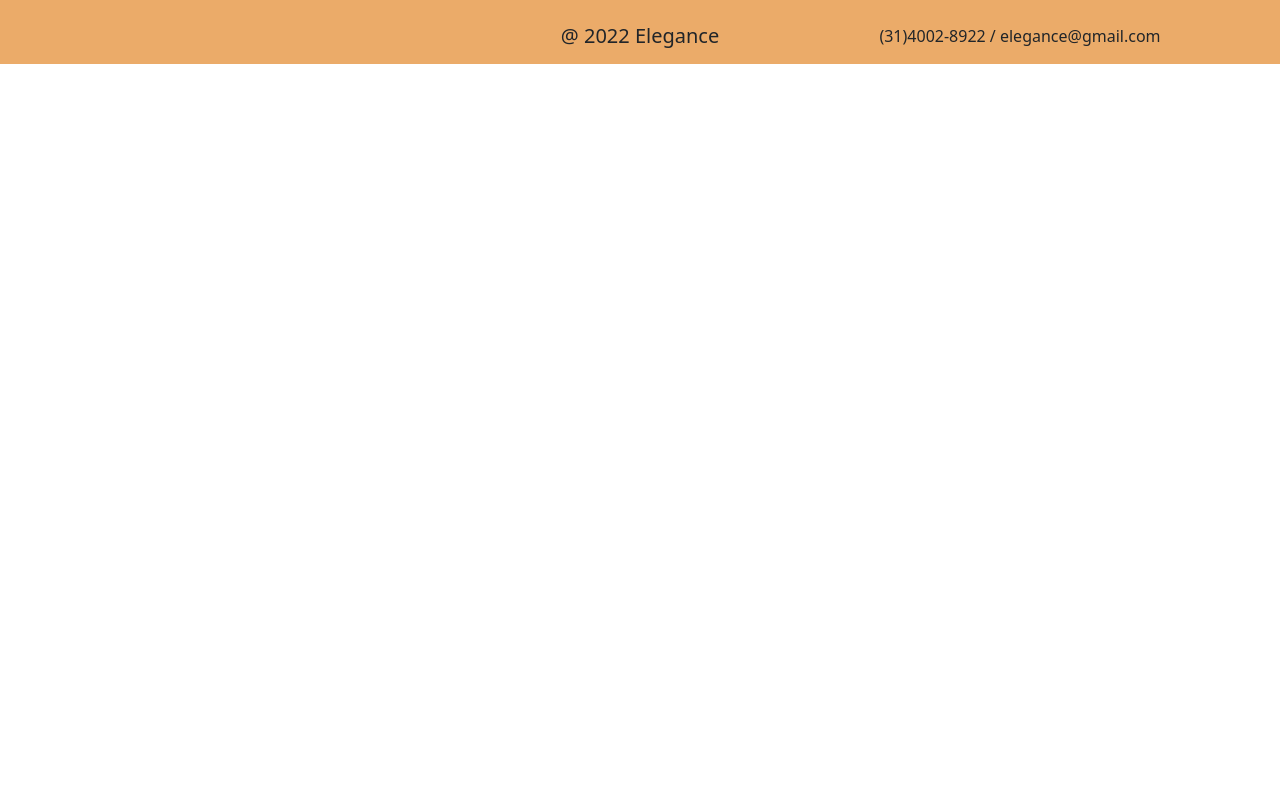
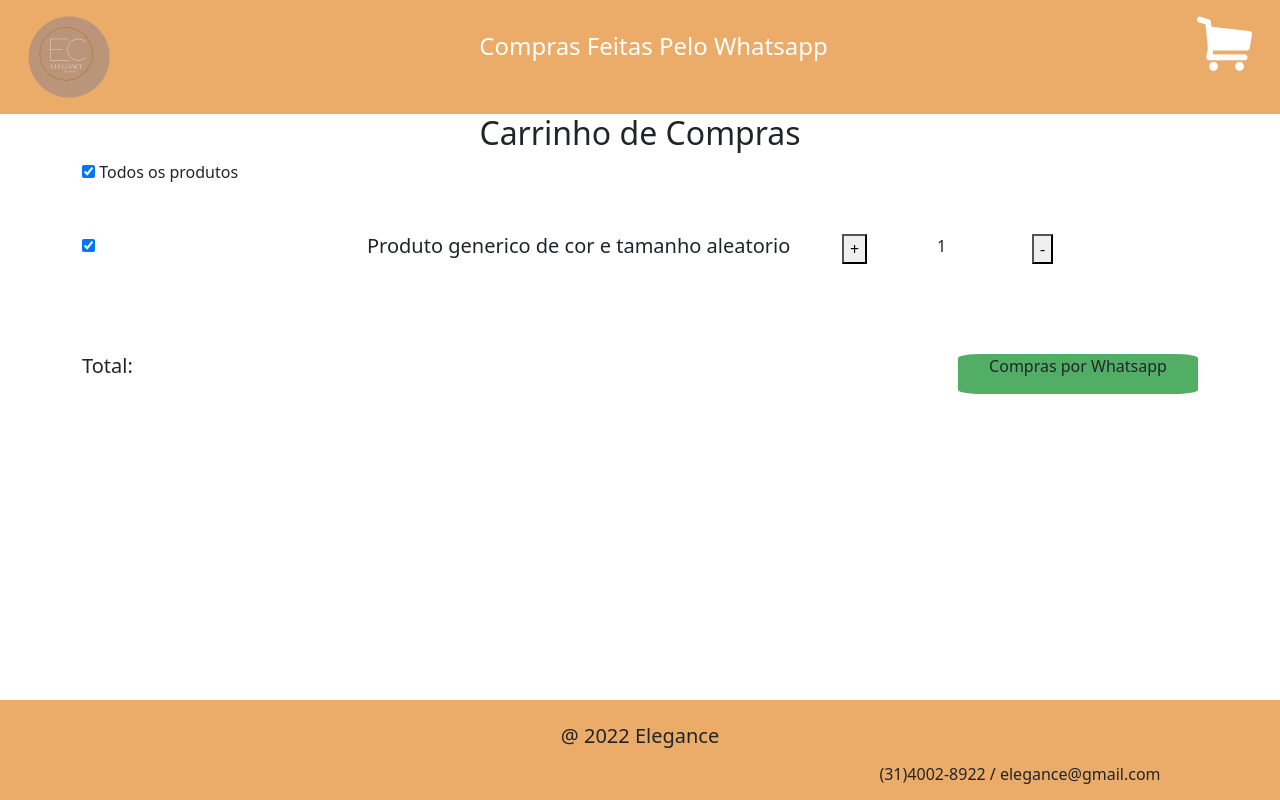
Before and after one commit to brerofons/PI_Elegance, a PHP site: page /carrinho.html in a window 1280 px wide. Run offline with PHP 8.4, Linux system fonts and the light colour scheme.

Commit message:
Carrinho de compras
Foram adicionados conteúdos no carrinho de compras. Ainda precisam de alguns ajustes

```diff
--- a/Cliente.css
+++ b/Cliente.css
@@ -11,6 +11,12 @@ header{
 footer{
     background-color: #EBAB69;
     width: 100%;
+    position: absolute;
+    bottom: 0;
+    width: 100%;
+    height: 100px;
+    text-align: center;
+    line-height: 100px;
 }
 .img{
     height: 300px;
@@ -30,32 +36,32 @@ footer{
 .container h3{
     color: black;
 }
-
-
+.retpro{
+    height: 15%;
+    border: black 2px;
+}
+.descpro{
+    font-size: 10vh;
+}
+.botzap{
+    height: 40px;
+    width: 240px;
+    background-color: #52AE65;
+    border-radius: 10%;
+}
 /*CSS Gabriel*/
 
 header .cabecalho{
-
     background-color: #EBAB69;
-
 }
-
 header .logo{
-
     padding: 1vh;
-
 }
 header .cont{
-
     padding: 1vh;
-
 }
-
-
 body .A_branc_laran{
-
     padding-top: 5vh;
     max-width: 50vh;
     max-height: 60vh;
-
 }
--- a/carrinho.html
+++ b/carrinho.html
@@ -8,8 +8,76 @@
         <title>Pagina Inicial</title>
     </head>
     <body>
-
-    </body>
+        <!--Cabeçalho Inicio-->
+    <header>
+        <div class="container-fluid cabecalho">
+            <div class="row cont">
+                <div class="col d-flex justify-content-between">
+                    <a href="index.html"> <img src="imagens/img-cabecalho/Ellipse 2.png" class="logo" alt="Logo da Empresa"></a>
+                    <h4 style="color: white ; padding-top: 3vh;" >Compras Feitas Pelo Whatsapp</h4>
+                    <a href="carrinho.html"> <img src="imagens/img-cabecalho/carrimho.png" class="logo" alt="Carrinho de Compras"></a>
+                </div>
+            </div>
+        </div>
+    </header>
+    <!--Cabeçalho Fim-->
+    <!--Produtos inicio-->
+    <main>
+        <div class="container">
+            <div class="retpro">
+                <div class="row ">
+                    <h2 class="d-flex justify-content-center">Carrinho de Compras</h2>
+                </div>
+                <div class="row">
+                    <div class="col-4">
+                        <input type="checkbox" class="todosp" name="todosp" checked>
+                        <label for="todosp">Todos os produtos</label>
+                    </div>
+                    <div class="col-8"></div>
+                </div>
+            </div>
+            <div class="retpro">
+                <div class="row">
+                    <div class="col-1">
+                        <input type="checkbox" class="todosp" name="todosp" checked>
+                        <label for="todosp"></label>
+                    </div>
+                    <div class="col-2">
+                        <img src="" alt="">
+                    </div>
+                    <div class="col-5">
+                        <h5>Produto generico de cor e tamanho aleatorio</h5>
+                    </div>
+                    <div class="col-1">
+                        <button class="d-flex justify-content-end">+</button>
+                    </div>
+                    <div class="col-1">
+                        <p class="d-flex justify-content-start">1</p>
+                    </div>
+                    <div class="col-1">
+                        <button class="d-flex justify-content-end">-</button>
+                    </div>
+                    <div class="col-1">
+                        <img src="" alt="">
+                    </div>
+                </div>
+            </div>
+            <div class="retpro">
+                <div class="row">
+                    <div class="col-6">
+                        <h5>Total:</h5>
+                    </div>
+                    <div class="col-6 d-flex justify-content-end">
+                        <div class="botzap d-flex justify-content-center">
+                            <img src="" alt="">
+                            <p>Compras por Whatsapp</p>
+                        </div>
+                    </div>
+                </div>
+            </div>
+        </div>
+    </main>
+    <!--Produtos Fim-->
     <!--Rodape Inicio-->
     <footer class="">
         <div class="container pt-4">
@@ -28,4 +96,5 @@
         </div>
     </footer>
     <!--Rodape Fim-->
+    </body>
 </html>
```
